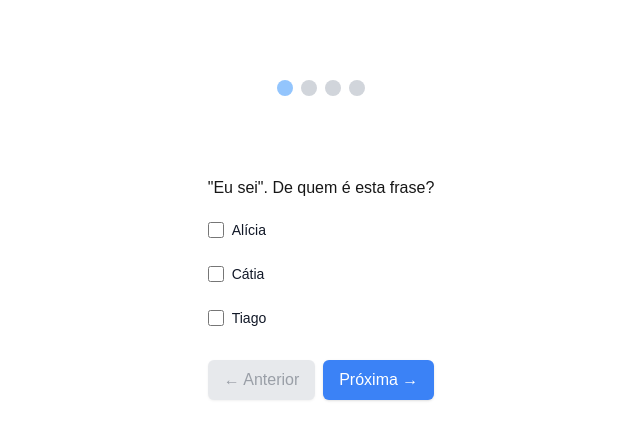
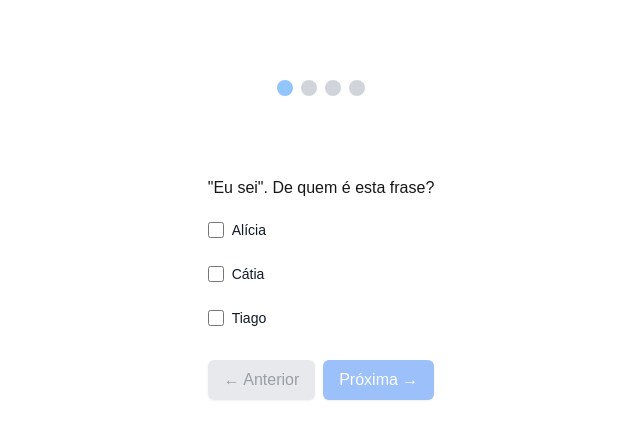
Before and after one commit to tiagomarreiros/quiz, a Next.js app: page / in a window 1280 px wide. Both pictures are taken after a click on the button "Começar". Shown: the top 440 px of the page, without its empty margins (319-959 px from the left). Built offline with nearby package versions, Linux system fonts and the light colour scheme.

Commit message:
fix disable

```diff
--- a/app/page.tsx
+++ b/app/page.tsx
@@ -68,13 +68,6 @@ export default function Home() {
     validateAnswer();
   }, [optionSelected, currentQuestionData, validateAnswer]);
 
-  /*
-  const handleNext = async () => {
-    const isValid = await trigger(`step${activeStep + 1}`); // Valida o campo do passo atual
-    if (isValid) {
-      setActiveStep((prev) => prev + 1);
-    }
-  };*/
   return (
     <div className="flex flex-col items-center justify-center h-full w-full gap-20">
       {!hasStarted ? (
@@ -111,7 +104,7 @@ export default function Home() {
               <button
                 onClick={() => changeQuestion("next")}
                 className="px-4 py-2 bg-blue-500 hover:bg-blue-600 text-white rounded-md shadow disabled:opacity-50 disabled:cursor-not-allowed"
-                disabled={currentQuestion === questions.length - 1 || showWrong}
+                disabled={!optionSelected || showWrong}
               >
                 Próxima →
               </button>
```
